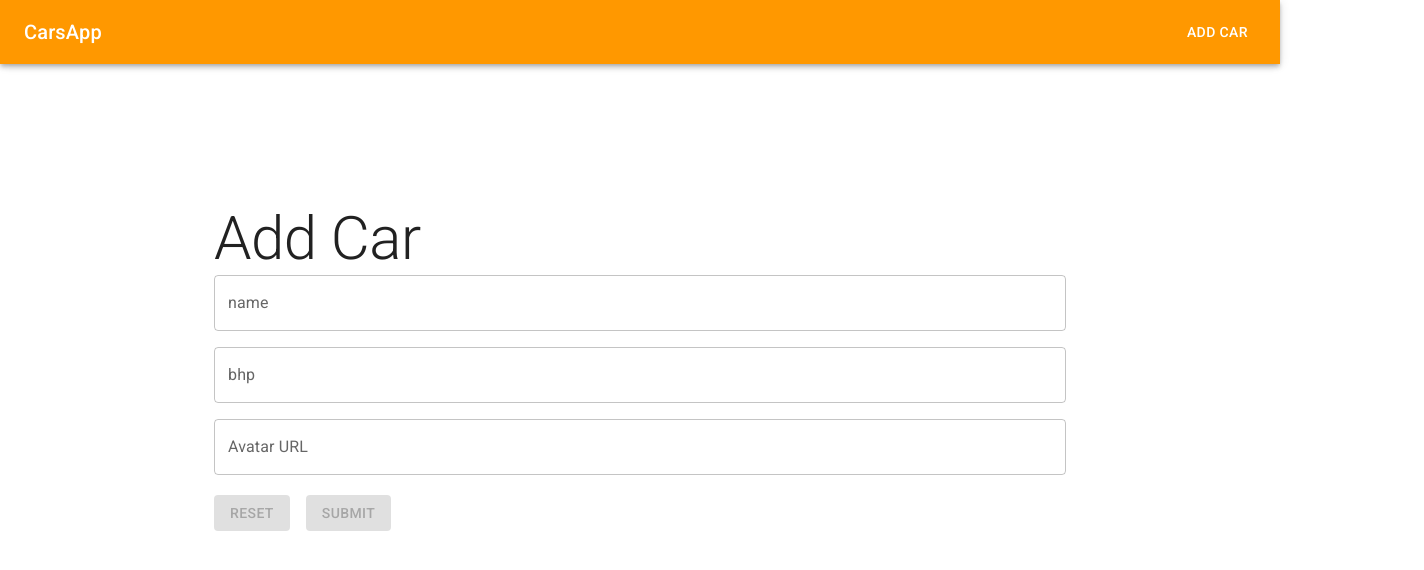
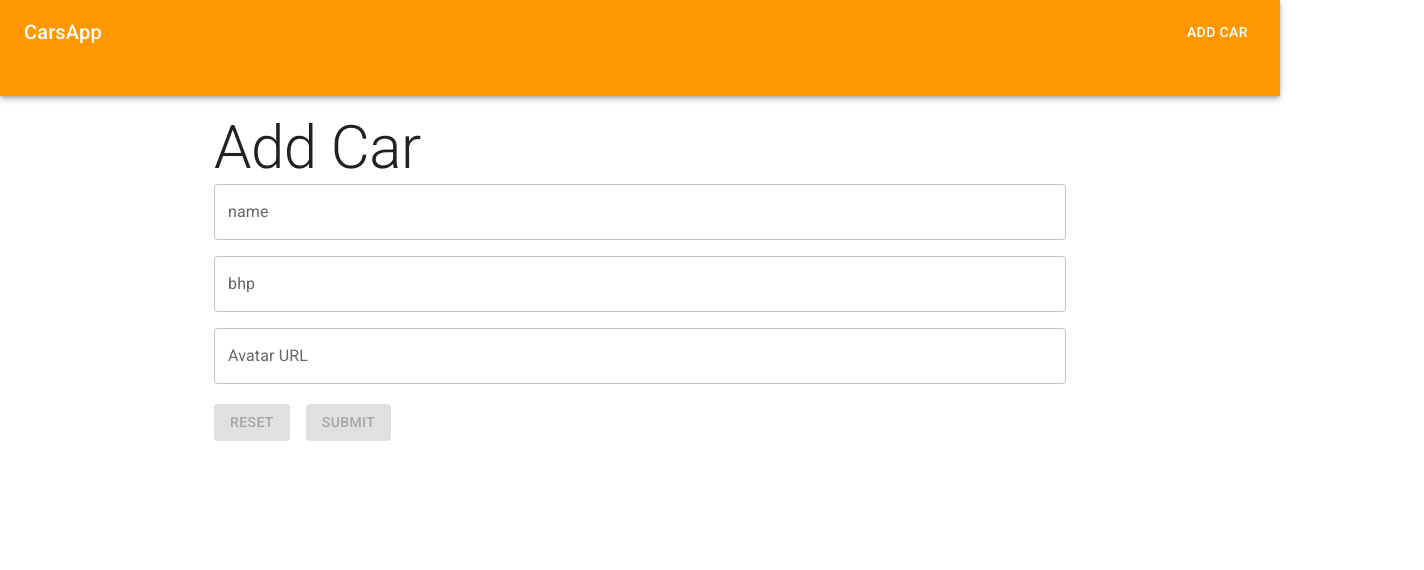
Before and after one commit to ctennant718/first-react-app, a React (Vite) app: page /add in a window 1280 px wide. Shown: the top 570 px of the page, 1424 px wide, since content can reach past the window. Built offline with nearby package versions, Linux system fonts and the light colour scheme.

Commit message:
header issue fixed

```diff
--- a/src/components/DesktopNavigation.jsx
+++ b/src/components/DesktopNavigation.jsx
@@ -22,7 +22,7 @@ function DesktopNavigation({
   const lightTextColor = theme.palette.common.white;
   return (
     <>
-      <AppBar component="nav">
+      <AppBar component="nav" position="sticky" sx={{ mb: 2 }}>
         <Toolbar>
           <IconButton
             color="inherit"
--- a/src/components/TempHeader.jsx
+++ b/src/components/Header.jsx
@@ -20,9 +20,9 @@ function DrawerAppBar() {
         mobileOpen={mobileOpen}
       />
       <DesktopNavigation handleDrawerToggle={handleDrawerToggle} />
-      <Box component="main" sx={{ p: 3 }}>
+      {/* <Box component="main" sx={{ p: 3 }}> */}
           <Toolbar />
-      </Box>
+      {/* </Box> */}
     </Box>
   );
 }
--- a/src/components/Layout.jsx
+++ b/src/components/Layout.jsx
@@ -1,6 +1,6 @@
 import React, { useContext } from "react";
 import { Outlet } from "react-router-dom";
-import TempHeader from "./TempHeader";
+import Header from "./Header";
 import Container from "@mui/material/Container";
 import Alert from "@mui/material/Alert";
 import Snackbar from "@mui/material/Snackbar";
@@ -35,8 +35,7 @@ function Layout() {
   return (
     <>
       <header>
-        <h1>Cars App</h1>
-        <TempHeader />
+        <Header />
       </header>
       <main>
         {/* {JSON.stringify({ isOpen: open, severity, handleClose, message })} */}
--- a/src/components/contexts/car.context.jsx
+++ b/src/components/contexts/car.context.jsx
@@ -26,8 +26,6 @@ export const CarsProvider = ({ children }) => {
   const [error, setError] = useState(null);
   // const [search, setSearch] = useState("");
   // const { addToast } = useToasts();
-
-  // const CARS_ENDPOINT = "https://carsapp2050.herokuapp.com/api/v1/cars/";
 
   const fetchCars = useCallback(async () => {
     // console.log('loading', loading);
--- a/src/pages/List.jsx
+++ b/src/pages/List.jsx
@@ -1,16 +1,16 @@
 import React, { useContext, useEffect } from "react";
-import Button from "@mui/material/Button";
-// import FolderIcon from "@mui/icons-material/Folder";
 import Typography from "@mui/material/Typography";
+import CircularProgress from "@mui/material/CircularProgress";
 
 import { CarsContext } from "../components/contexts/car.context";
-import { UIContext } from "../components/contexts/UI.context";
+// import { UIContext } from "../components/contexts/UI.context";
 
 import CarsList from "../components/CarsList";
 
 function CarsListPage() {
-  const { cars, fetchCars, deleteCar } = useContext(CarsContext);
-  const { showMessage } = useContext(UIContext);
+  const { cars, fetchCars, deleteCar, loading, error } =
+    useContext(CarsContext);
+  // const { showMessage } = useContext(UIContext);
 
   useEffect(() => {
     fetchCars();
@@ -20,21 +20,32 @@ function CarsListPage() {
     deleteCar(id);
   };
 
+  let callStatusComponent = null;
+
+  if (loading) {
+    callStatusComponent = <CircularProgress />;
+  } else if (error) {
+    callStatusComponent = <p>{error}: Loading from localStorage</p>;
+  } else if (cars.length === 0) {
+    callStatusComponent = <p>No cars to display</p>;
+  }
+
   return (
     <>
       <Typography variant="h3" component="h2">
         Cars
       </Typography>
-      <Button
+      {callStatusComponent}
+      {/* <Button
           onClick={() =>
             showMessage({
               type: "warning",
-            string: "This is a warning.",
+              string: "This is a warning",
             })
           }
         >
           Show Message
-      </Button>
+        </Button> */}
       <CarsList cars={cars} deleteHandler={deleteHandler} />
     </>
   );
```
Lines whose indentation alone changed are shown as unchanged.
